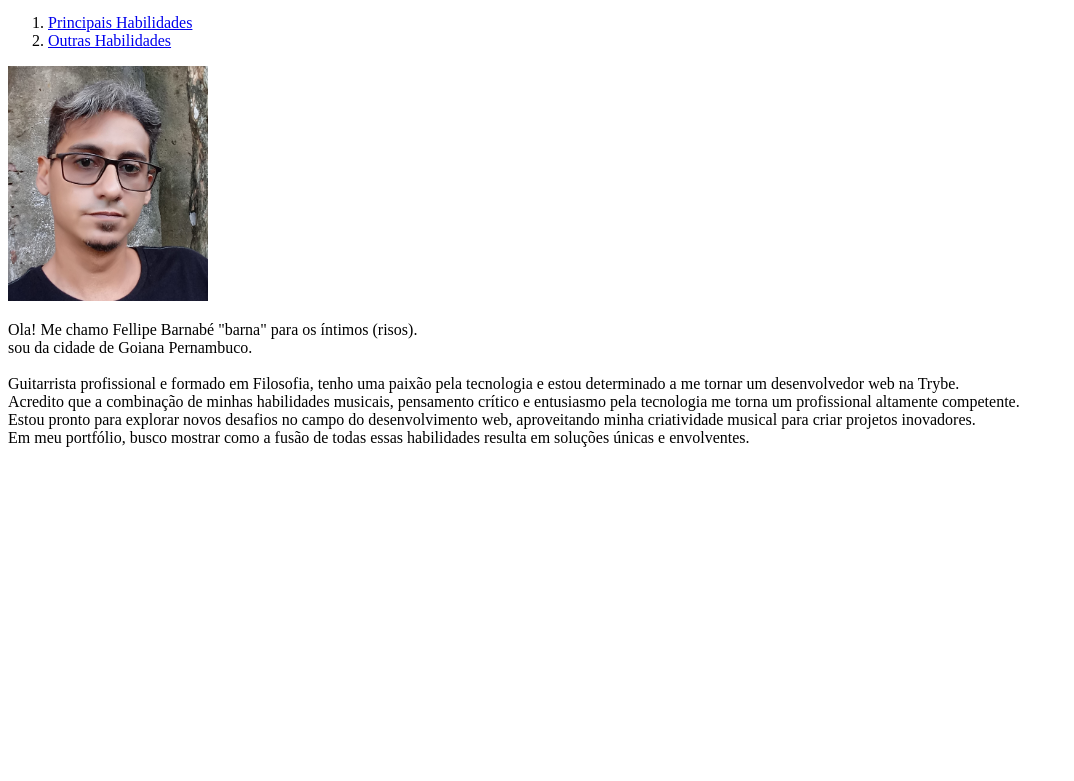
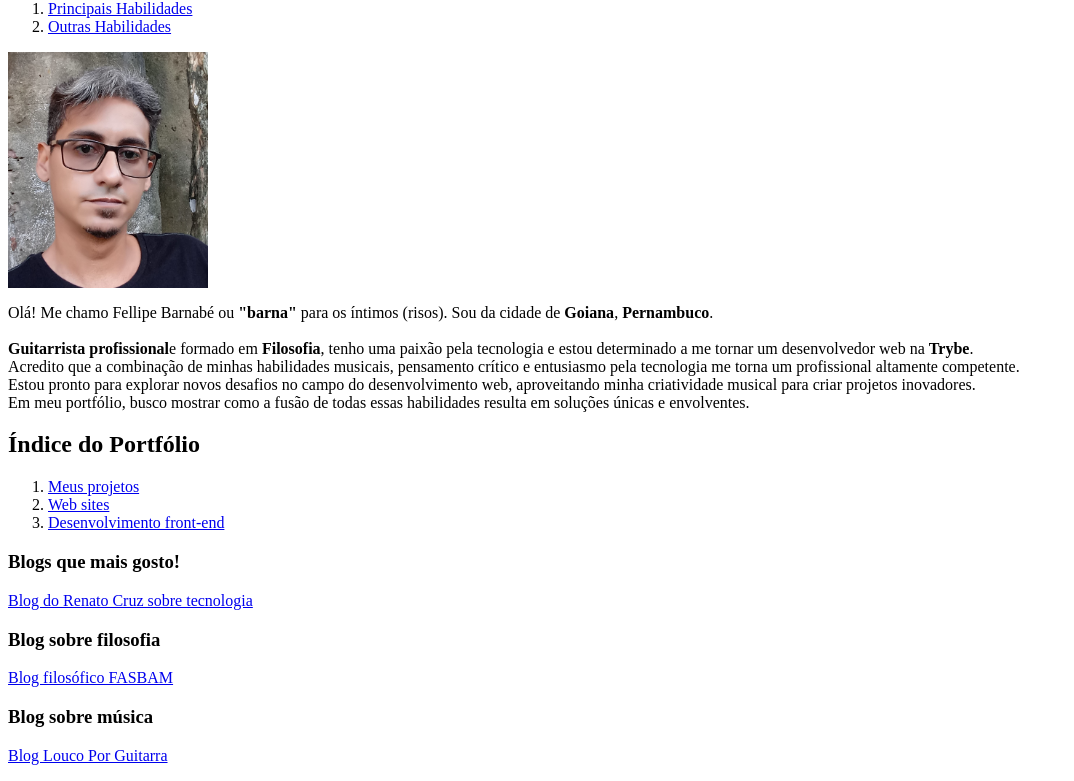
Before and after one commit to FellipeBarnabe/FellipeBarnabe.github.io, a plain HTML site: page Index.html in a window 1280 px wide. Shown: the part 66-847 px from the top of the page, without its empty margins (0-1074 px from the left). Before the commit the page ends 800 px from the top, so only its background shows below. Drawn offline with Linux system fonts and the light colour scheme.

Commit message:
segundocommitportfolio

```diff
--- a/Index.html
+++ b/Index.html
@@ -1,5 +1,4 @@
-<!DOCTYPE html>
-<html lang="pt-br">
+<!DOCT<html lang="pt-br">
     <head>
         <meta charset="UTF-8">
         <meta http-equiv="X-UA-Compatible" content="IE=edge">
@@ -8,20 +7,37 @@
     </head>
     <body>
         <h1>Portfólio: Fellipe Barnabé Alves</h1>
+
         <ol>
             <li><a href="#" target="_blank">Principais Habilidades</a></li>
             <li><a href="#" target="_blank">Outras Habilidades</a></li>
         </ol>
+
+        <a href="#foto">
             <img src="./Assets/Fotominha.jpg" width="200px" alt="minhafoto">
-    <p>  Ola! Me chamo Fellipe Barnabé "barna" para os íntimos (risos). <br>
-         sou da cidade de Goiana Pernambuco. <br><br> Guitarrista profissional e formado em Filosofia, tenho uma paixão pela tecnologia e estou determinado a me tornar um desenvolvedor web na Trybe. <br>
+        </a>
+
+        <p>Olá! Me chamo Fellipe Barnabé ou <strong>"barna"</strong> para os íntimos (risos). Sou da cidade de <strong>Goiana</strong>, <strong>Pernambuco</strong>.<br><br>
+            <strong>Guitarrista profissional</strong>e formado em <strong>Filosofia</strong>, tenho uma paixão pela tecnologia e estou determinado a me tornar um desenvolvedor web na <strong>Trybe</strong>. <br>
             Acredito que a combinação de minhas habilidades musicais, pensamento crítico e entusiasmo pela tecnologia me torna um profissional altamente competente. <br>
             Estou pronto para explorar novos desafios no campo do desenvolvimento web, aproveitando minha criatividade musical para criar projetos inovadores. <br>
             Em meu portfólio, busco mostrar como a fusão de todas essas habilidades resulta em soluções únicas e envolventes.
+        </p>
 
+        <h2>Índice do Portfólio</h2>
+        <ol>
+            <li><a href="https://github.com/FellipeBarnabe/Foto-dia">Meus projetos</a></li>
+            <li><a href="#secao2">Web sites</a></li>
+            <li><a href="#secao3">Desenvolvimento front-end</a></li>
+        </ol>
 
+        <h3 id="secao1">Blogs que mais gosto!</h3>
+        <p><a target ="_blank"href="https://renatocruz.com/">Blog do Renato Cruz sobre tecnologia</a></p>
 
+        <h3 id="secao2">Blog sobre filosofia</h3>
+        <p><a target ="_blank" href="https://fasbam.edu.br/blog-de-filosofia/">Blog filosófico FASBAM</a></p>
 
-        </p>
+        <h3 id="secao3">Blog sobre música</h3>
+        <p><a target =_blank href= "http://guitarra99.blogspot.com/Blog Louco Por Guitarra/">Blog Louco Por Guitarra</a></p>
     </body>
     </html>
```
Lines whose indentation alone changed are shown as unchanged.
